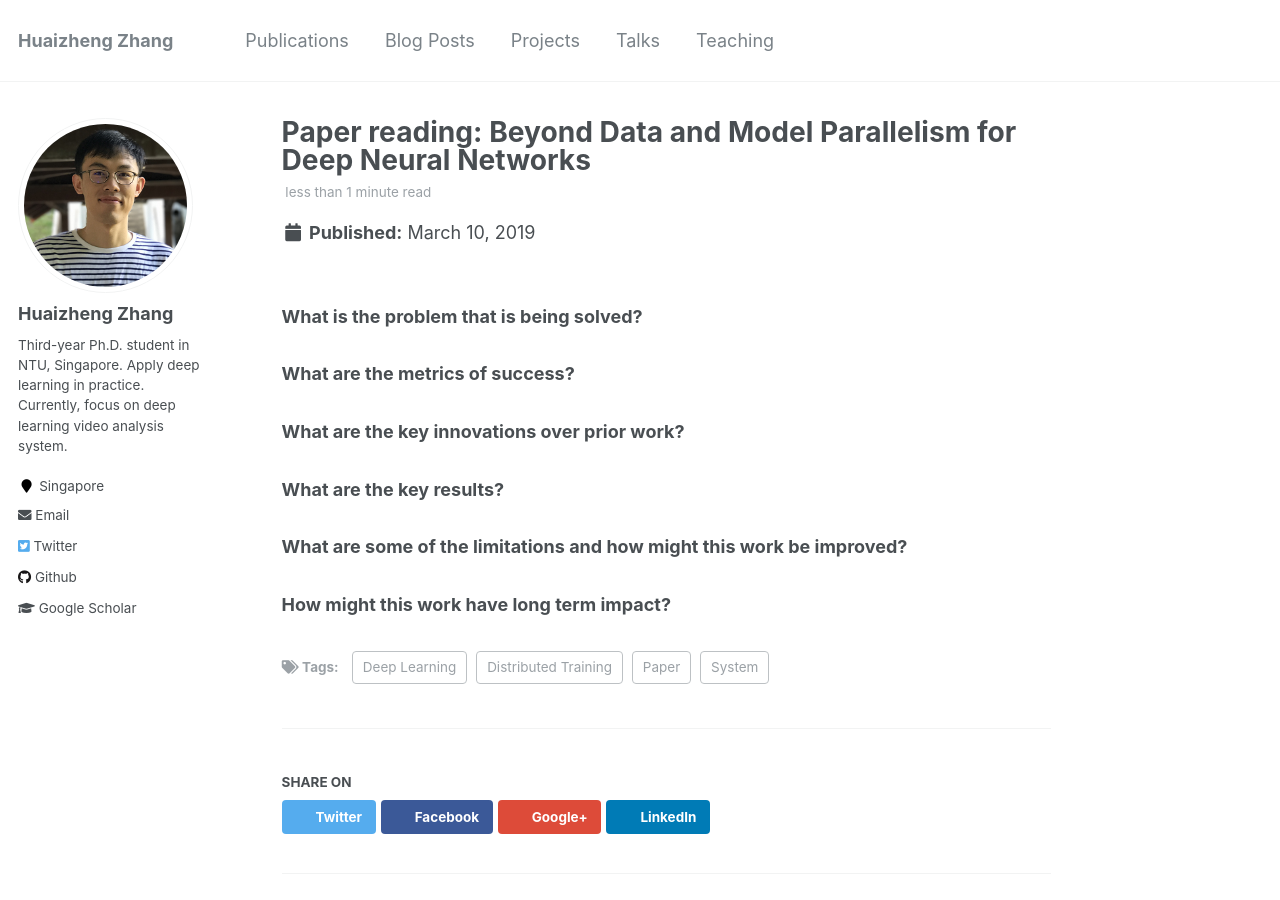
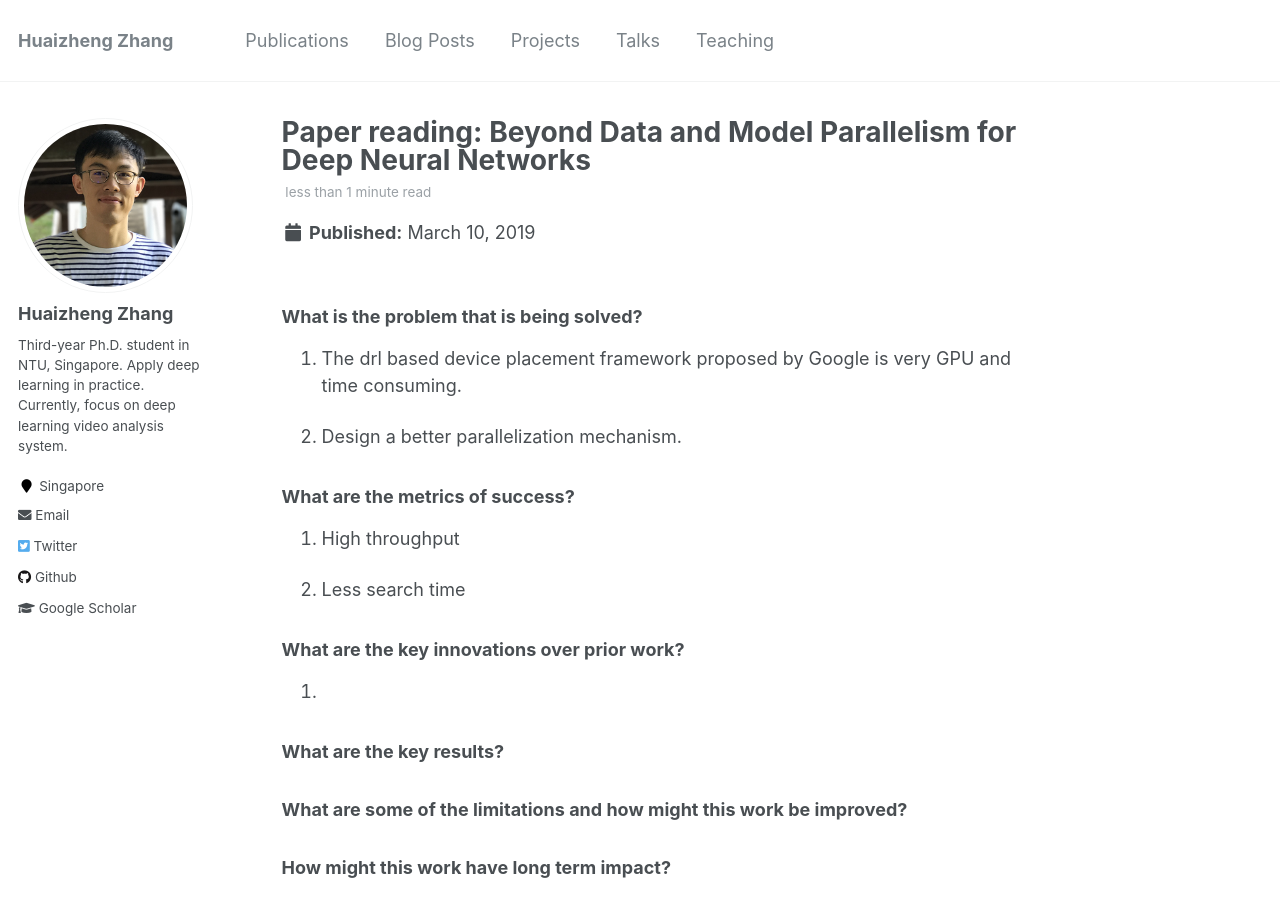
Before and after one commit to HuaizhengZhang/personal_archived, a Jekyll site: the page built from _posts/2019-03-10-blog-post-2.md, in a window 1280 px wide and 900 px high. Built offline with Jekyll 4.4.1, drawn with Linux system fonts in a browser that asks for light colours.

```diff
--- a/_posts/2019-03-10-blog-post-2.md
+++ b/_posts/2019-03-10-blog-post-2.md
@@ -11,15 +11,23 @@ tags:
 
 ### What is the problem that is being solved?
 
+1. The drl based device placement framework proposed by Google is very GPU and time
+consuming.
+
+2. Design a better parallelization mechanism.
+
 
 
 ### What are the metrics of success?
 
+1. High throughput
+
+2. Less search time
 
 
 ### What are the key innovations over prior work?
 
-
+1.
 
 ### What are the key results?
 
```
